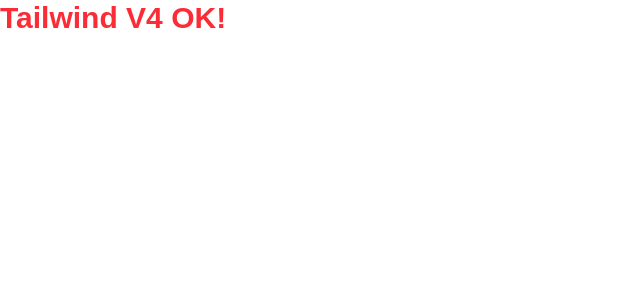
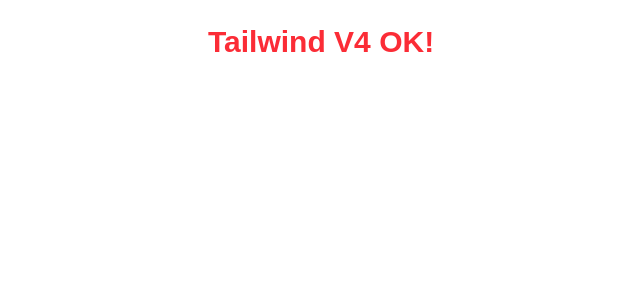
Before and after one commit to ivakm/game-dev-logbook, a Next.js app: page / in a window 1280 px wide. Shown: the top 300 px of the page, without its empty margins (0-640 px from the left). Built offline with nearby package versions, Linux system fonts and the light colour scheme.

Commit message:
Added Container component

```diff
--- a/app/layout.tsx
+++ b/app/layout.tsx
@@ -1,6 +1,8 @@
+import type { Metadata } from "next";
 import "./globals.css";
+import { Container } from "@/components/container";
 
-export const metadata = {
+export const metadata: Metadata = {
   title: "Game Dev Logbook",
   description: "Personal development log for game projects",
 };
@@ -8,7 +10,11 @@
 export default function RootLayout({ children }: { children: React.ReactNode }) {
   return (
     <html lang="en">
-      <body className="antialiased bg-gray-50 text-gray-900">{children}</body>
+      <body className="antialiased bg-gray-50 text-gray-900">
+        <main>
+          <Container>{children}</Container>
+        </main>
+      </body>
     </html>
   );
 }
--- /dev/null
+++ b/components/container.tsx
@@ -0,0 +1,9 @@
+import React from "react";
+
+type ContainerProps = {
+  children: React.ReactNode;
+};
+
+export function Container({ children }: ContainerProps) {
+  return <div className="max-w-4xl mx-auto px-4 py-6">{children}</div>;
+}
```
